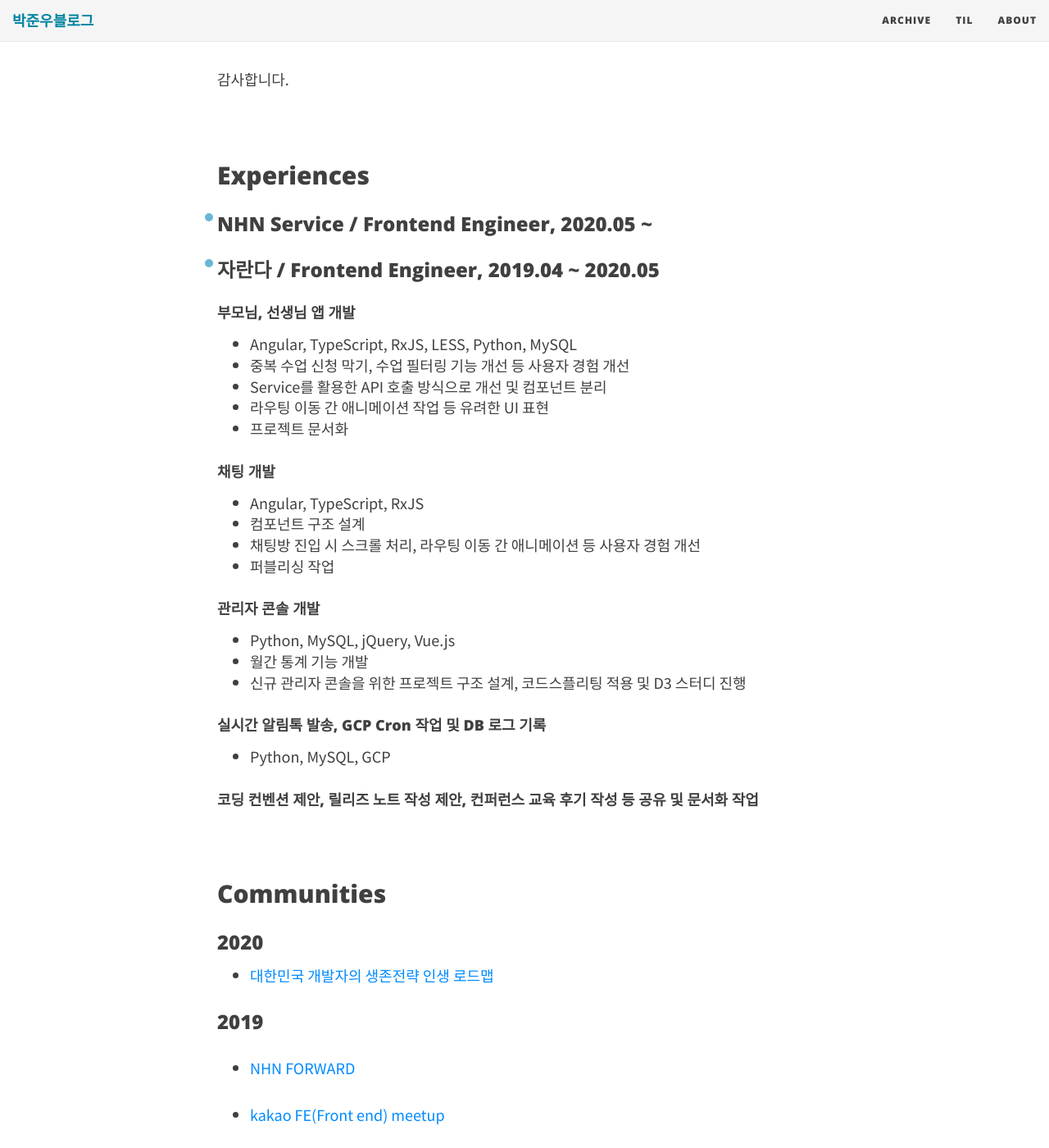
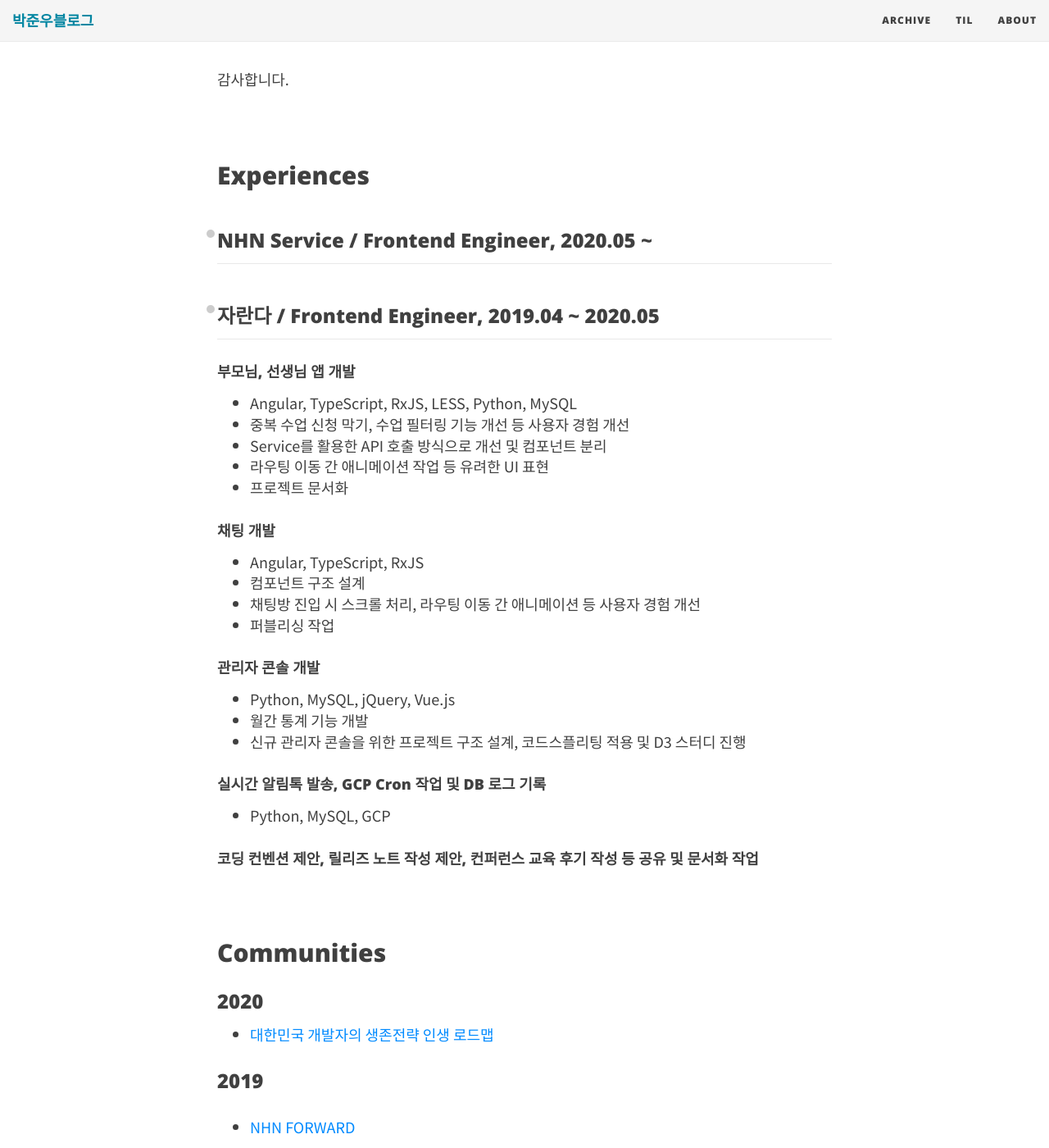
Before and after one commit to JUNWOO45/junwoo45.github.io.archived, a Jekyll site: the page built from aboutme.md, in a window 1280 px wide and 1400 px high, scrolled down 883 px. Shown: the whole window at 82% size. Built offline with Jekyll 4.4.1, drawn with Linux system fonts in a browser that asks for light colours; nearby versions of some CDN libraries.

Commit message:
style: aboutme CSS 변경

```diff
--- a/css/main.css
+++ b/css/main.css
@@ -30,19 +30,21 @@
 
 h3#nhn-service--frontend-engineer-202005-, h3#자란다--frontend-engineer-201904--202005 {
   color: inherit;
+  border-bottom: 1px solid #e8e8e8;
+  padding-bottom: 15px;
+  margin-top: 50px;
 }
 
 #nhn-service--frontend-engineer-202005-::before, h3#자란다--frontend-engineer-201904--202005::before {
   content: '';
-  /* display: inline-block; */
   position: absolute;
-  left: 0px;
+  left: 2px;
   width: 10px;
   height: 10px;
   -moz-border-radius: 7.5px;
   -webkit-border-radius: 7.5px;
   border-radius: 7.5px;
-  background-color: #69b6d5;
+  background-color: #cccccc;
 }
 a {
   color: {{ site.link-col }};
```
